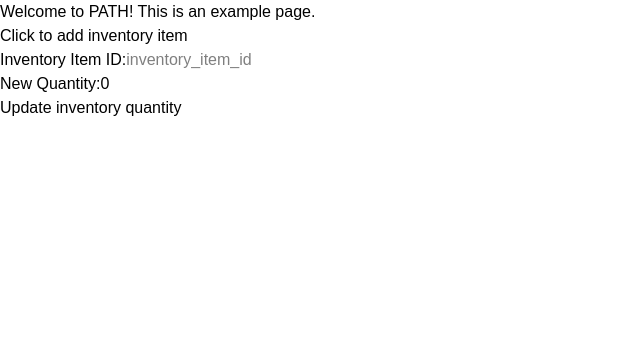
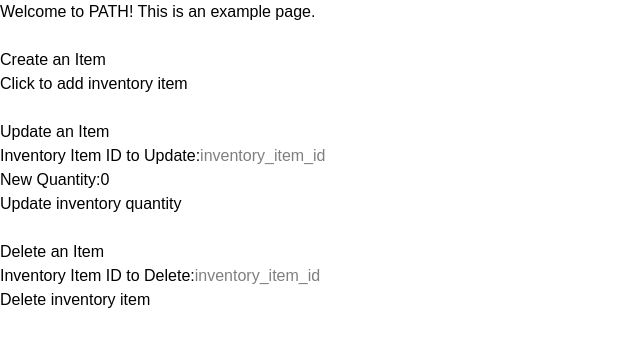
Before and after one commit to lablueprint/path, a Next.js app: page /example in a window 1280 px wide. Shown: the top 346 px of the page, without its empty margins (0-640 px from the left). Built offline with nearby package versions, Linux system fonts and the light colour scheme.

Commit message:
Successfully implemented button to delete inventory item

```diff
--- a/app/(pages)/example/page.tsx
+++ b/app/(pages)/example/page.tsx
@@ -4,7 +4,7 @@
 
 //import { createExampleEntry } from "@/app/api/example/actions";
 //import { ExampleType } from "@/app/types/ExampleType";
-import { createItem, changeItemQuantity } from "@/app/api/inventory-items/actions";
+import { createItem, changeItemQuantity, deleteItem} from "@/app/api/inventory-items/actions";
 import type { InventoryType } from "@/app/types/InventoryItem";
 
 // export default function Example() {
@@ -16,6 +16,7 @@
 
 export default function InventoryType() {
   const [inventoryId, setInventoryId] = useState("");
+  const [inventoryIdToDelete, setInventoryIdToDelete] = useState("");
   const [updatedQuantity, setUpdatedQuantity] = useState<number>(0);
 
   const data: InventoryType = {
@@ -38,24 +39,28 @@
   }
 
   const handleChangeItemQuantity = async () => {
-    if (!inventoryId) return;
     await changeItemQuantity(inventoryId, Number(updatedQuantity));
   }
 
-  // const deleteItem = async () => {
-  //   await deleteItem(data);
-  // }
+  const handleDeleteItem = async () => {
+    await deleteItem(inventoryIdToDelete);
+  }
 
   return (
     <div>
       Welcome to PATH! This is an example page.
       <br />
+      <br />
+      <h2>Create an Item</h2>
       <button onClick={handleCreateItem}>
         Click to add inventory item
       </button>
       <br />
+      <br />
+      <h2>Update an Item</h2>
+      <div>
         <label>
-        Inventory Item ID:
+        Inventory Item ID to Update:
         <input
           type="text"
           value={inventoryId}
@@ -79,5 +84,25 @@
         Update inventory quantity
         </button>
       </div>
+      <br />
+      <h2>Delete an Item</h2>
+      <div>
+        <label>
+          Inventory Item ID to Delete:
+          <input
+            type="text"
+            value={inventoryIdToDelete}
+            onChange={(e) => setInventoryIdToDelete(e.target.value)}
+            placeholder="inventory_item_id"
+          />
+        </label>
+        <br />
+        <button onClick={handleDeleteItem}>
+          Delete inventory item
+        </button>
+      </div>
+      <br />
+
+    </div>
   );
 }
```
Lines whose indentation alone changed are shown as unchanged.
